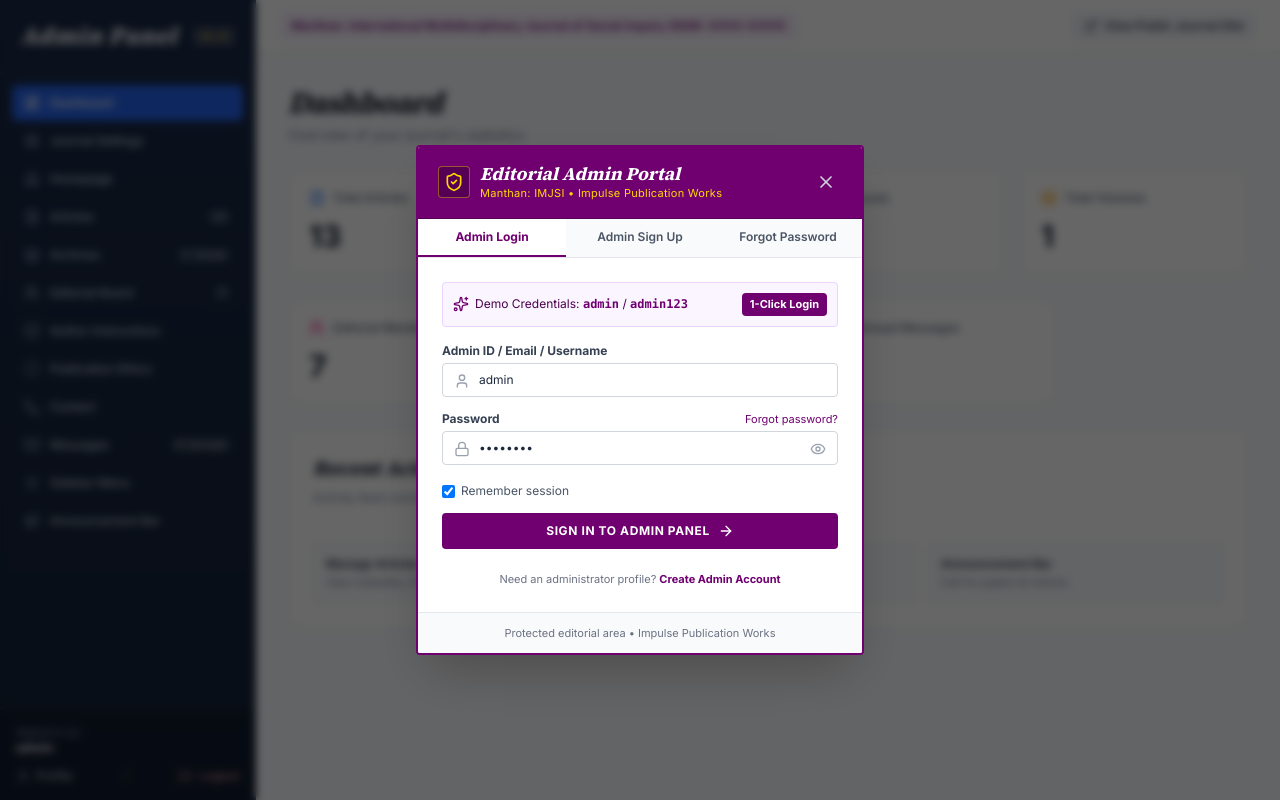
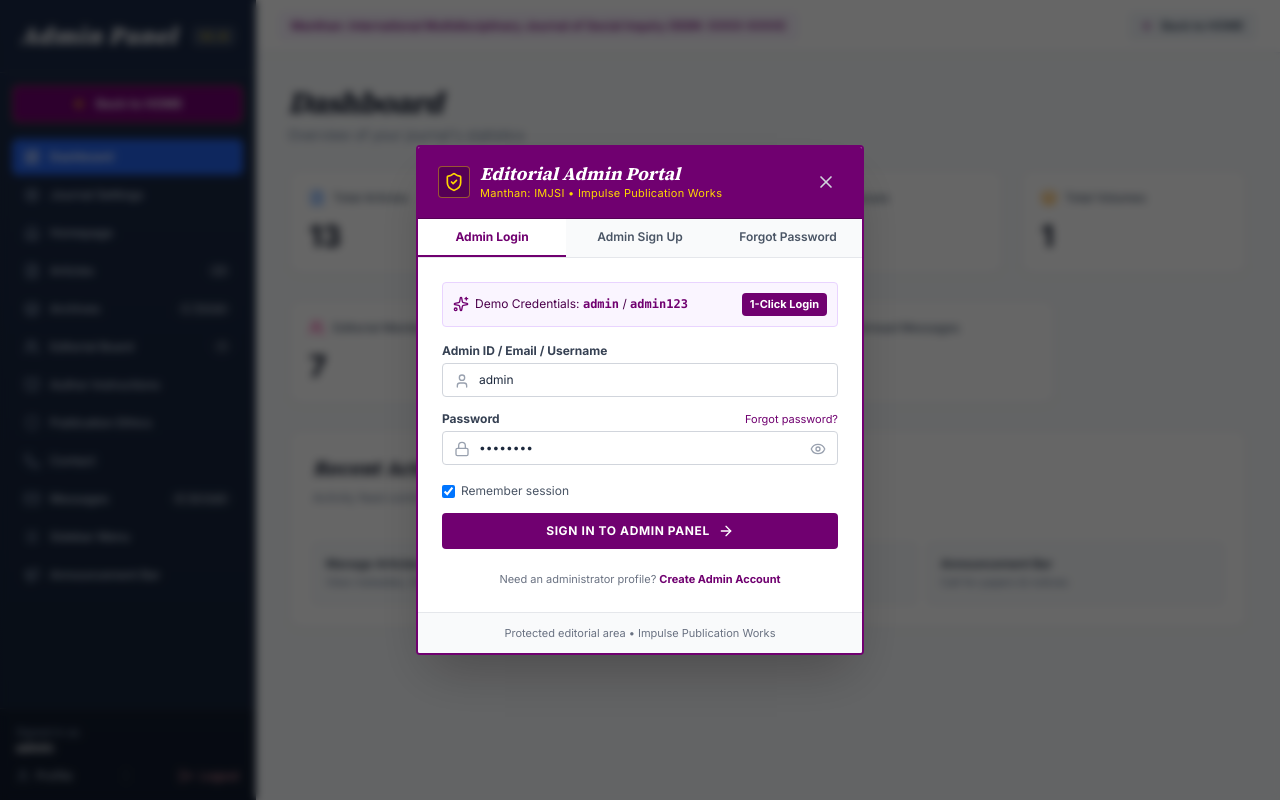
Before and after one commit to manthaninternational2025-maker/architect-web-main, a Next.js app: page /admin in a window 1280 px wide. Built offline with nearby package versions, Linux system fonts and the light colour scheme.

Commit message:
Add prominent Back to HOME button in admin sidebar and top header

```diff
--- a/app/admin/page.tsx
+++ b/app/admin/page.tsx
@@ -359,6 +359,17 @@
           </span>
         </div>
 
+        {/* Back to HOME Button */}
+        <div className="px-3 pt-3 pb-1">
+          <Link
+            href="/"
+            className="w-full flex items-center justify-center gap-2 px-3 py-2.5 rounded-md text-xs font-bold bg-[#700070] hover:bg-[#880088] text-white border border-[#FFD700]/50 shadow-sm transition-all tracking-wide group"
+          >
+            <ArrowLeft className="w-4 h-4 text-[#FFD700] group-hover:-translate-x-1 transition-transform" />
+            <span>Back to HOME</span>
+          </Link>
+        </div>
+
         {/* Navigation Items */}
         <nav className="flex-1 overflow-y-auto px-3 py-3 space-y-0.5 text-sm custom-scrollbar">
           {navItems.map((item) => {
@@ -439,11 +450,10 @@
           <div className="flex items-center gap-3">
             <Link
               href="/"
-              target="_blank"
               className="flex items-center gap-1.5 text-xs font-semibold text-slate-700 bg-slate-100 hover:bg-[#700070] hover:text-white px-3 py-1.5 rounded transition-colors"
             >
-              <ExternalLink className="w-3.5 h-3.5" />
-              <span>View Public Journal Site</span>
+              <ArrowLeft className="w-3.5 h-3.5 text-[#700070] group-hover:text-white" />
+              <span>Back to HOME</span>
             </Link>
           </div>
         </header>
```
